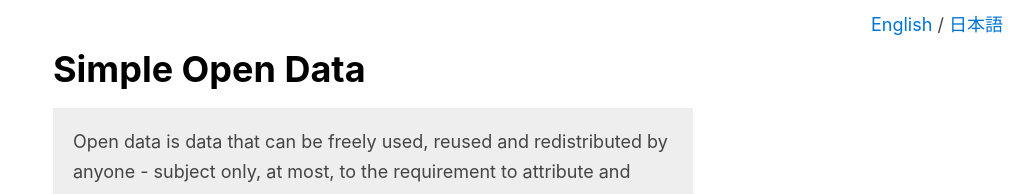
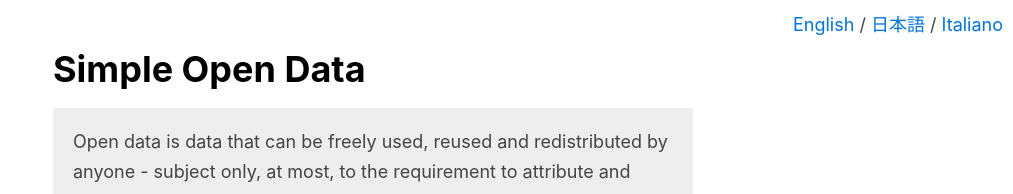
Before and after one commit to tmcw/simpleopendata, a Jekyll site: the page built from index.md, in a window 1280 px wide and 900 px high. Shown: the top 194 px of the window, without its empty margins (267-1280 px from the left). Built offline with Jekyll 4.4.1, drawn with Linux system fonts in a browser that asks for light colours; Markdown is read by kramdown in place of the engine named in the settings; comment, search, counter and statistics services are not loaded; our own code applies the rules of GitHub Pages for plain Markdown files.

Commit message:
Added menu option for Italian

```diff
--- a/_layouts/default.html
+++ b/_layouts/default.html
@@ -11,7 +11,8 @@
 <body>
   <div class='languages'>
       <a href='./'>English</a> /
-      <a href='./index.ja.html'>日本語</a>
+      <a href='./index.ja.html'>日本語</a> /
+      <a href='./index.it.html'>Italiano</a>
   </div>
   <div class='content'>
     {{ content }}
```
